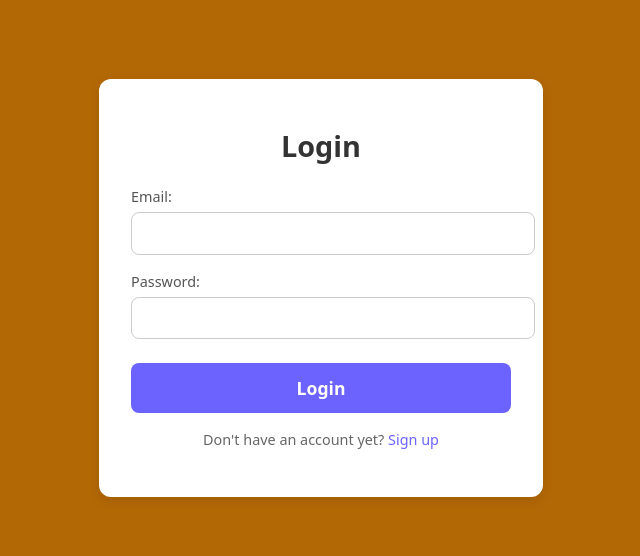
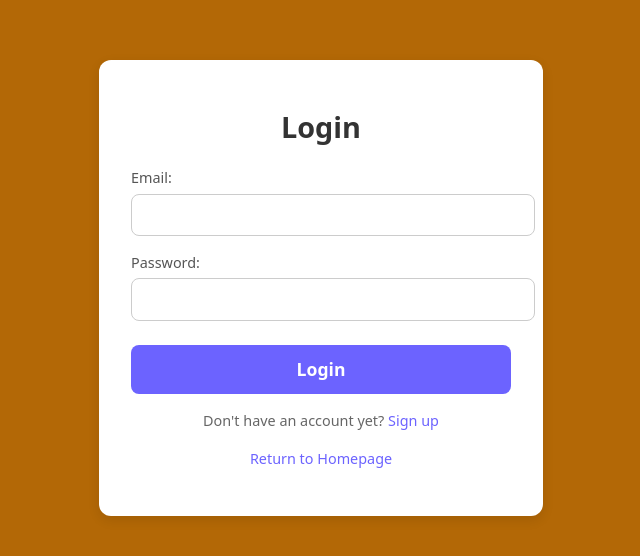
Before and after one commit to FernandoC-01/pizzaPizza, a React (Vite) app in the folder client/: page / in a window 1280 px wide. Shown: the part 112-668 px from the top of the page, without its empty margins (319-959 px from the left). Built offline with nearby package versions, Linux system fonts and the light colour scheme.

Commit message:
Add homepage link to Login/Signup

```diff
--- a/client/src/components/Login.jsx
+++ b/client/src/components/Login.jsx
@@ -63,6 +63,10 @@ const Login = () => {
                     Don't have an account yet? <Link to="/signup">Sign up</Link>
                 </p>
 
+                <p className="auth-footer">
+                    <Link to="/home">Return to Homepage</Link>
+                </p>
+
             </div>
         </div>
     )
--- a/client/src/components/Signup.jsx
+++ b/client/src/components/Signup.jsx
@@ -78,6 +78,10 @@ const Signup = () => {
                     Already have an account? <Link to="/">Login</Link>
                 </p>
 
+                <p className="auth-footer">
+                    <Link to="/home">Return to Homepage</Link>
+                </p>
+
             </div>
         </div>
     )
```
